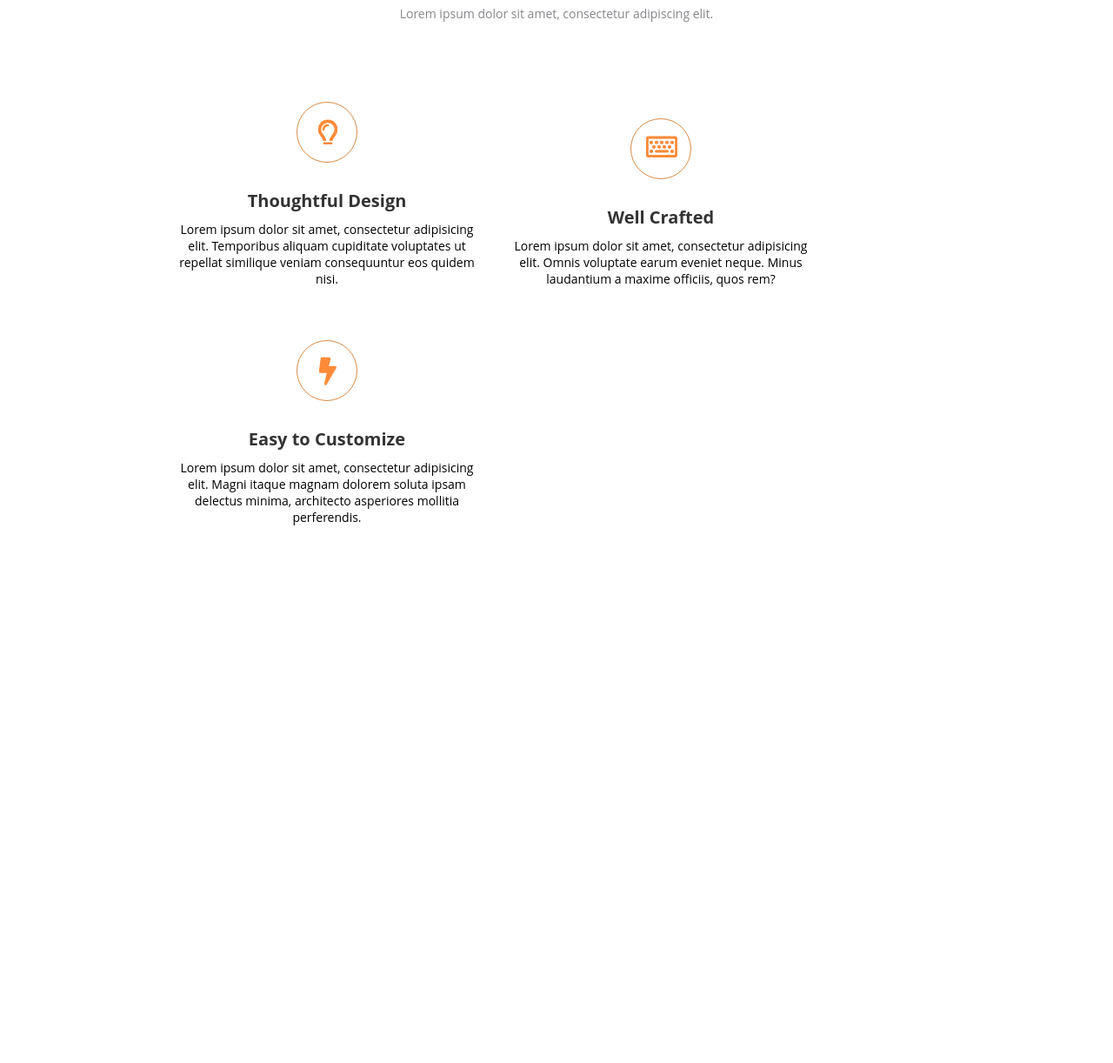
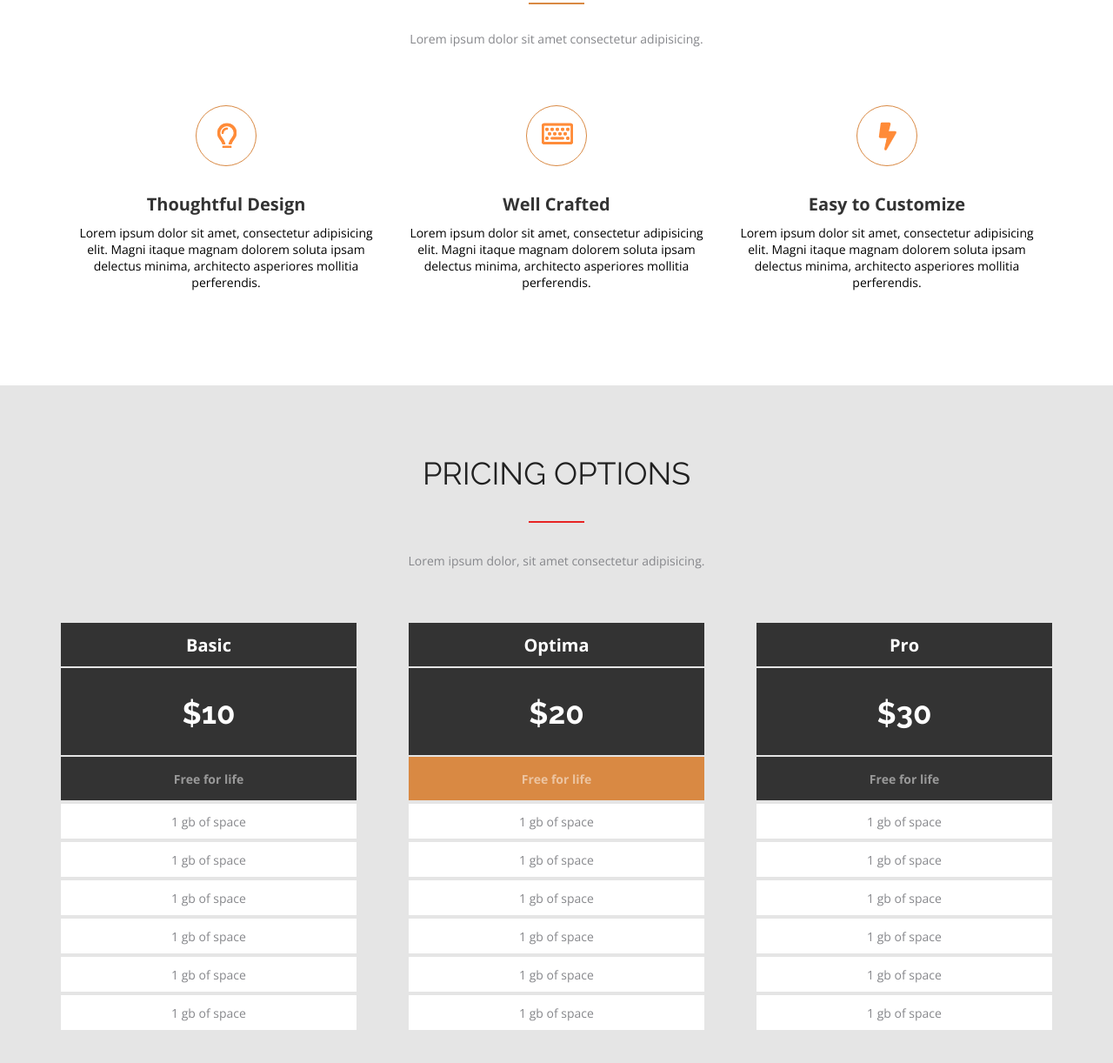
Before and after one commit to MYRIKMY/06-onl-01-Rudzik-Alina, a plain HTML site: page index.html in a window 1280 px wide. Shown: the part 164-1386 px from the top of the page at 87% size. Before the commit the page ends 800 px from the top, so only its background shows below. Drawn offline with nearby package versions, Linux system fonts and the light colour scheme.

Commit message:
lesson-3

```diff
--- /dev/null
+++ b/css/awesome.css
@@ -0,0 +1,72 @@
+.awesome-title-path {
+    padding-top: 100px;
+    padding-bottom: 36px;
+}
+.awesome-title {
+    text-align: center;
+    font-family: Raleway;
+    font-style: normal;
+    font-weight: normal;
+    font-size: 36px;
+    line-height: 42px;
+    color: #212121;
+}
+.awesome-line {
+    margin: 25px auto 30px auto;
+    width: 64px;
+    height: 2px;
+    left: 668px;
+    top: 163px;
+    border: 1px solid #D98943;
+}
+.awesome-text {
+    text-align: center;
+    font-family: Open Sans;
+    font-style: normal;
+    font-weight: normal;
+    font-size: 14px;
+    line-height: 19px;
+    color: #86878B;
+}
+.awesome-cards-path {
+    padding-top: 31px;
+    padding-bottom: 89px;
+    display: flex;
+}
+.awesome-card {
+    width: 350px;
+    margin: 0 15px;
+}
+.card-image {
+    display:flex;
+    width: 70px;
+    height: 70px;
+    border: 1px solid #D98943;
+    border-radius: 50%;
+    margin: 0 auto;
+}
+.card-image-pic {
+    display: block;
+    margin: auto;
+    margin-top: 17.5px;
+}
+.card-title {
+    margin: 30px auto 6px auto;
+    font-family: Open Sans;
+    font-style: normal;
+    font-weight: bold;
+    text-align: center;
+    font-size: 20px;
+    line-height: 27px;
+    color: #333333;
+}
+.card-text {
+    margin: 10px auto 20px auto;
+    font-family: Open Sans;
+    font-style: normal;
+    font-weight: normal;
+    font-size: 14px;
+    line-height: 19px;
+    text-align: center;
+    color: #000000;
+}
--- a/css/card.css
+++ /dev/null
@@ -1,45 +0,0 @@
-
-.card-path {
-    max-width: 1400px;
-    height: 345px;
-    padding: 16px 126px 89px 126px;
-}
-.card {
-    width: 350px;
-    height: 225px;
-    margin: 15px;
-    display: inline-block
-}
-.card-image {
-    display:flex;
-    width: 70px;
-    height: 70px;
-    border: 1px solid #D98943;
-    border-radius: 50%;
-    margin: 0 auto;
-}
-.card-image-pic {
-    display: block;
-    margin: auto;
-    margin-top: 17.5px;
-}
-.card-title {
-    margin: 30px auto 6px auto;
-    font-family: Open Sans;
-    font-style: normal;
-    font-weight: bold;
-    text-align: center;
-    font-size: 20px;
-    line-height: 27px;
-    color: #333333;
-}
-.card-text {
-    margin: 10px auto 20px auto;
-    font-family: Open Sans;
-    font-style: normal;
-    font-weight: normal;
-    font-size: 14px;
-    line-height: 19px;
-    text-align: center;
-    color: #000000;
-}
--- /dev/null
+++ b/css/pricing.css
@@ -0,0 +1,106 @@
+.pricing {
+    background-color: #E5E5E5;
+    padding-top: 80px;
+    padding-bottom: 80px;
+}
+.pricing-title {
+    font-family: Raleway;
+    font-style: normal;
+    font-weight: normal;
+    font-size: 36px;
+    line-height: 42px;
+    text-align: center;
+    text-transform: uppercase;
+    color: #212121;
+}
+.pricing-line {
+    margin: 34px auto 34px auto;
+    width: 64px;
+    height: 2px;
+    border: 1px solid #E72424;
+}
+.pricing-text {
+    text-align: center;
+    font-family: Open Sans;
+    font-style: normal;
+    font-weight: normal;
+    font-size: 14px;
+    line-height: 19px;
+    color: #86878B;
+}
+.pricing-cards-path {
+    margin-top: 60px;
+    display: flex;
+    justify-content: space-between;
+}
+.pricing-card {
+    width: 340px;
+    display: flex;
+    flex-direction: column;
+}
+.pricing-card-head {
+    justify-content: center;
+    align-items: center;
+    display: flex;
+    margin-top: 2px;
+    height: 50px;
+    background: #333333;
+}
+.pricing-card-head_on_clik {
+    justify-content: center;
+    align-items: center;
+    display: flex;
+    margin-top: 2px;
+    height: 50px;
+    background: #D98943;
+}
+.pricing-card-price {
+    justify-content: center;
+    align-items: center;
+    display: flex;
+    margin-top: 2px;
+    height: 100px;
+    background: #333333;
+    overflow: hidden;
+}
+.pricing-card-title {
+    font-family: Open Sans;
+    font-style: normal;
+    font-weight: bold;
+    font-size: 20px;
+    line-height: 27px;
+    color: #FFFFFF;
+}
+.pricing-card-price {
+    font-family: Raleway;
+    font-style: normal;
+    font-weight: bold;
+    font-size: 35px;
+    line-height: 41px;
+    color: #FFFFFF;
+}
+.pricing-card-subtitle {
+    font-family: Open Sans;
+    font-style: normal;
+    font-weight: 600;
+    font-size: 14px;
+    line-height: 19px;
+    color: rgba(255, 255, 255, 0.5);
+}
+.pricing-card-item {
+    justify-content: center;
+    align-items: center;
+    display: flex;
+    margin-top: 4px;
+    height: 40px;
+    background: #FFFFFF;
+}
+.pricing-card-item-text {
+    font-family: Open Sans;
+    font-style: normal;
+    font-weight: normal;
+    font-size: 14px;
+    line-height: 19px;
+    text-align: center;
+    color: #86878B;
+}
--- a/css/style.css
+++ b/css/style.css
@@ -1,40 +1,16 @@
-
-@import url("../css/card.css");
-
+@import url('https://fonts.googleapis.com/css2?family=Raleway:wght@400;700&display=swap');
+@import url('https://fonts.googleapis.com/css2?family=Open+Sans:wght@400;700;800&display=swap');
+@import url("../css/awesome.css");
+@import url("../css/pricing.css");
 * {
-    margin: 0 15px;
+    margin: 0;
     padding: 0;
     box-sizing: border-box;
+    text-decoration: none;
+    list-style-type: none;
 }
-.awesome-path {
-    max-width: 1400px;
-    height: 250px;
-    padding: 15px;
+.container {
+    margin: auto;
+    padding: 0 15px;
+    max-width: 1170px;
 }
-.awesome-title {
-    margin: 85px auto 15px auto;
-    width: 409px;
-    height: 38px;
-    font-family: Raleway;
-    font-style: normal;
-    font-weight: normal;
-    font-size: 36px;
-    line-height: 42px;
-    color: #212121;
-}
-.awesome-line {
-    margin: 10px auto 15px auto;
-    width: 64px;
-    height: 2px;
-    border: 1px solid #D98943;
-}
-.awesome-text {
-    margin: 15px auto 21px auto;
-    font-family: Open Sans;
-    font-style: normal;
-    font-weight: normal;
-    font-size: 14px;
-    line-height: 19px;
-    text-align: center;
-    color: #86878B;
-}
--- a/index.html
+++ b/index.html
@@ -1,24 +1,23 @@
 <!DOCTYPE html>
-<html lang="ru">
+<html lang="en">
 <head>
     <meta charset="UTF-8">
     <meta name="viewport" content="width=device-width, initial-scale=1.0">
     <link rel="stylesheet" href="css/style.css">
-    <title>Lesson-2</title>
+    <title>Lessons</title>
 </head>
 <body>
+    <section class="awesome">
         <div class="container">
-        <div class="awesome-path">
-            <h2 class="awesome-title">
-                WHY THIS IS AWESOME
-            </h2>
+            <div class="awesome-title-path">
+                <h2 class="awesome-title">WHY THIS IS AWESOME</h2>
                 <div class="awesome-line"></div>
                 <p class="awesome-text">
-                Lorem ipsum dolor sit amet, consectetur adipiscing elit.
+                    Lorem ipsum dolor sit amet consectetur adipisicing.
                 </p>
             </div>
-        <div class="card-path">
-            <div class="card">
+            <div class="awesome-cards-path">
+                <div class="awesome-card">
                     <div class="card-image">
                         <img class="card-image-pic" src="img/lamp.png" alt="#">
                     </div>
@@ -26,10 +25,10 @@
                         Thoughtful Design
                     </h3>
                     <p class="card-text">
-                    Lorem ipsum dolor sit amet, consectetur adipisicing elit. Temporibus aliquam cupiditate voluptates ut repellat similique veniam consequuntur eos quidem nisi.
+                        Lorem ipsum dolor sit amet, consectetur adipisicing elit. Magni itaque magnam dolorem soluta ipsam delectus minima, architecto asperiores mollitia perferendis.
                     </p>
                 </div>
-            <div class="card">
+                <div class="awesome-card">
                     <div class="card-image">
                         <img class="card-image-pic" src="img/keyboard.png" alt="#">
                     </div>
@@ -37,10 +36,10 @@
                         Well Crafted
                     </h3>
                     <p class="card-text">
-                    Lorem ipsum dolor sit amet, consectetur adipisicing elit. Omnis voluptate earum eveniet neque. Minus laudantium a maxime officiis, quos rem?
+                        Lorem ipsum dolor sit amet, consectetur adipisicing elit. Magni itaque magnam dolorem soluta ipsam delectus minima, architecto asperiores mollitia perferendis.
                     </p>
                 </div>
-            <div class="card">
+                <div class="awesome-card">
                     <div class="card-image">
                         <img class="card-image-pic" src="img/flash.png" alt="#">
                     </div>
@@ -53,5 +52,112 @@
                 </div>
             </div>
         </div>
+    </section>
+    <section class="pricing">
+        <div class="container">
+            <div class="heading">
+                <h2 class="pricing-title">pricing options</h2>
+                <div class="pricing-line"></div>
+                <p class="pricing-text">
+                    Lorem ipsum dolor, sit amet consectetur adipisicing.
+                </p>
+            </div>
+            <ul class="pricing-cards-path">
+                <li class="pricing-card">
+                    <ul>
+                        <li class="pricing-card-head">
+                            <span class="pricing-card-title">Basic</span>
+                        </li>
+                        <li class="pricing-card-price">
+                            <span class="pricing-card-price">$10</span>
+                        </li>
+                        <li class="pricing-card-head">
+                            <span class="pricing-card-subtitle">Free for life</span>
+                        </li>
+                        <li class="pricing-card-item">
+                            <p class="pricing-card-item-text">1 gb of space</p>
+                        </li>
+                        <li class="pricing-card-item">
+                            <p class="pricing-card-item-text">1 gb of space</p>
+                        </li>
+                        <li class="pricing-card-item">
+                            <p class="pricing-card-item-text">1 gb of space</p>
+                        </li>
+                        <li class="pricing-card-item">
+                            <p class="pricing-card-item-text">1 gb of space</p>
+                        </li>
+                        <li class="pricing-card-item">
+                            <p class="pricing-card-item-text">1 gb of space</p>
+                        </li>
+                        <li class="pricing-card-item">
+                            <p class="pricing-card-item-text">1 gb of space</p>
+                        </li>
+                    </ul>
+                </li>
+                <li class="pricing-card">
+                    <ul>
+                        <li class="pricing-card-head">
+                            <span class="pricing-card-title">Optima</span>
+                        </li>
+                        <li class="pricing-card-price">
+                            <span class="pricing-card-price">$20</span>
+                        </li>
+                        <li class="pricing-card-head_on_clik">
+                            <span class="pricing-card-subtitle">Free for life</span>
+                        </li>
+                        <li class="pricing-card-item">
+                            <p class="pricing-card-item-text">1 gb of space</p>
+                        </li>
+                        <li class="pricing-card-item">
+                            <p class="pricing-card-item-text">1 gb of space</p>
+                        </li>
+                        <li class="pricing-card-item">
+                            <p class="pricing-card-item-text">1 gb of space</p>
+                        </li>
+                        <li class="pricing-card-item">
+                            <p class="pricing-card-item-text">1 gb of space</p>
+                        </li>
+                        <li class="pricing-card-item">
+                            <p class="pricing-card-item-text">1 gb of space</p>
+                        </li>
+                        <li class="pricing-card-item">
+                            <p class="pricing-card-item-text">1 gb of space</p>
+                        </li>
+                    </ul>
+                </li>
+                <li class="pricing-card">
+                    <ul>
+                        <li class="pricing-card-head">
+                            <span class="pricing-card-title">Pro</span>
+                        </li>
+                        <li class="pricing-card-price">
+                            <span class="pricing-card-price">$30</span>
+                        </li>
+                        <li class="pricing-card-head">
+                            <span class="pricing-card-subtitle">Free for life</span>
+                        </li>
+                        <li class="pricing-card-item">
+                            <p class="pricing-card-item-text">1 gb of space</p>
+                        </li>
+                        <li class="pricing-card-item">
+                            <p class="pricing-card-item-text">1 gb of space</p>
+                        </li>
+                        <li class="pricing-card-item">
+                            <p class="pricing-card-item-text">1 gb of space</p>
+                        </li>
+                        <li class="pricing-card-item">
+                            <p class="pricing-card-item-text">1 gb of space</p>
+                        </li>
+                        <li class="pricing-card-item">
+                            <p class="pricing-card-item-text">1 gb of space</p>
+                        </li>
+                        <li class="pricing-card-item">
+                            <p class="pricing-card-item-text">1 gb of space</p>
+                        </li>
+                    </ul>
+                </li>
+            </ul>
+        </div>
+    </section>
 </body>
 </html>
```
Lines whose indentation alone changed are shown as unchanged.
